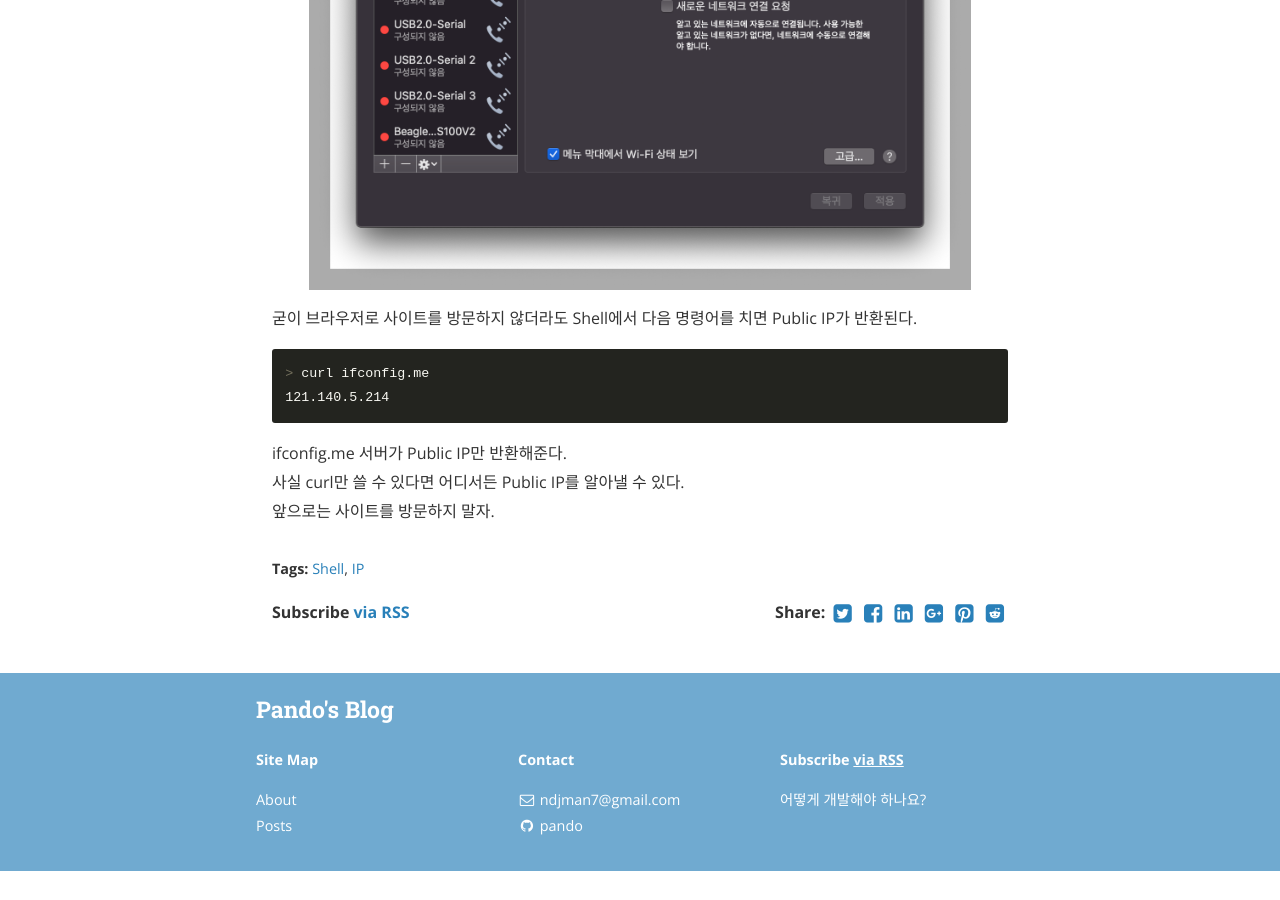
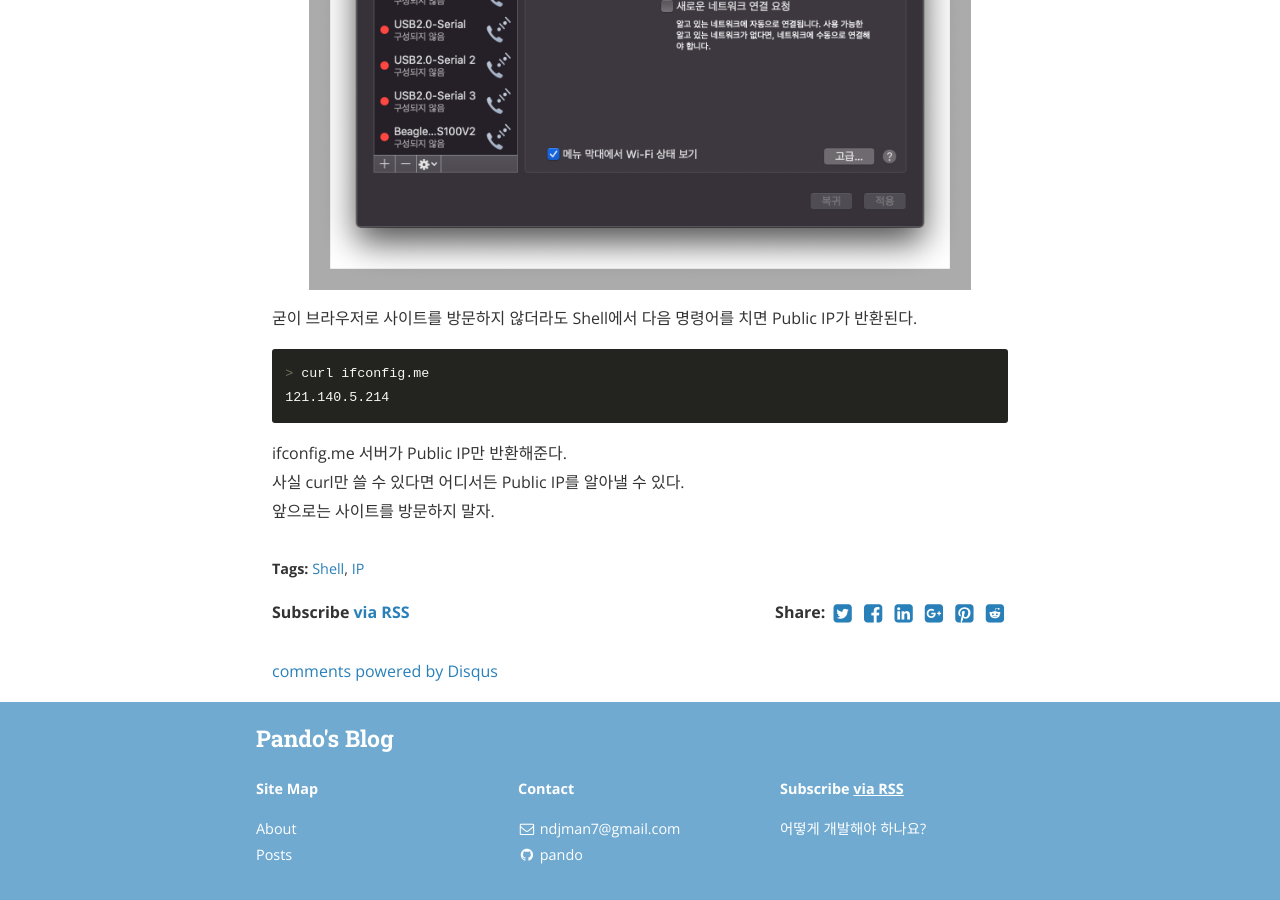
Before and after one commit to ndjman7/ndjman7.github.io, a Jekyll site: the page built from _posts/2020-01-04-Mac에서-나의-Public-IP-알아내기.md, in a window 1280 px wide and 900 px high, scrolled down 1500 px. Built offline with Jekyll 4.4.1, drawn with Linux system fonts in a browser that asks for light colours; nearby versions of some CDN libraries; comment, search, counter and statistics services are not loaded; before the commit the page ends 2371 px from its top, so only the background shows below that; some of the changed lines change nothing that is shown.

Commit message:
Add disqus shortname

```diff
--- a/_config.yml
+++ b/_config.yml
@@ -41,7 +41,7 @@
     tag: '/tag/:name/'
 
 # Disqus comments
-# disqus_shortname: bencentra
+disqus_shortname: pandos-blog
 
 # Google analytics
 ga_tracking_id: "UA-109455095-1"
```
